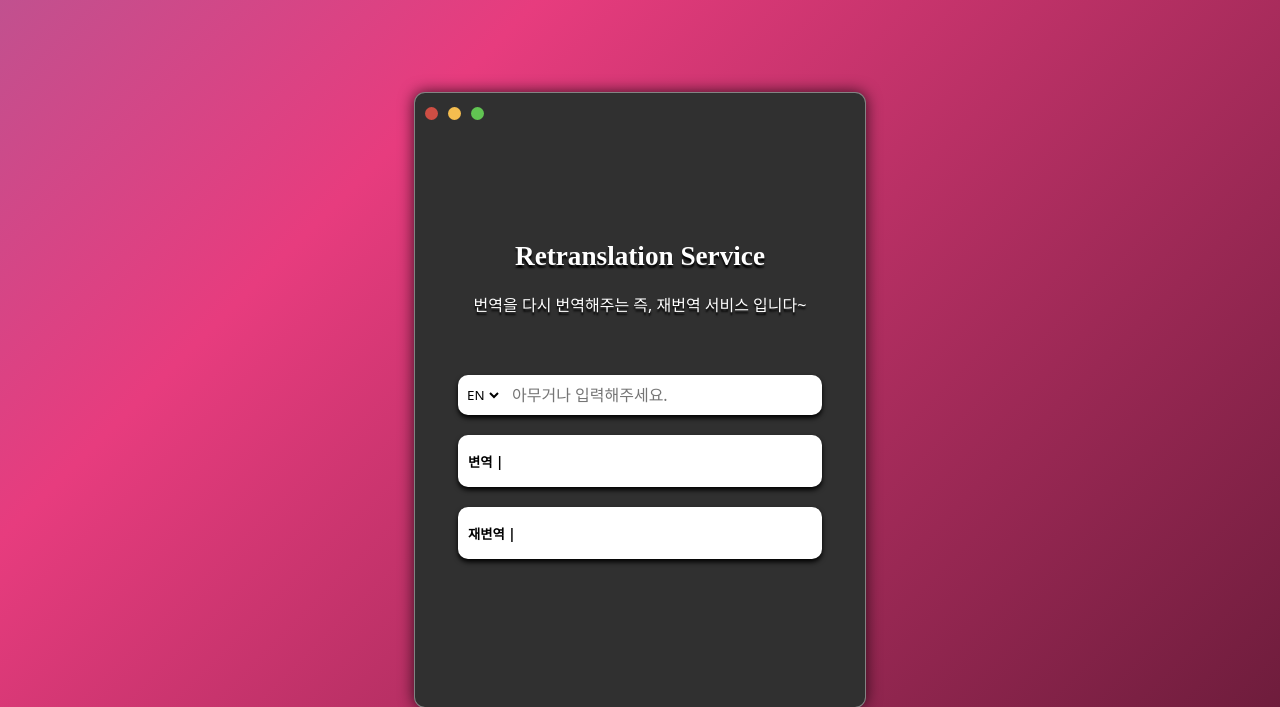
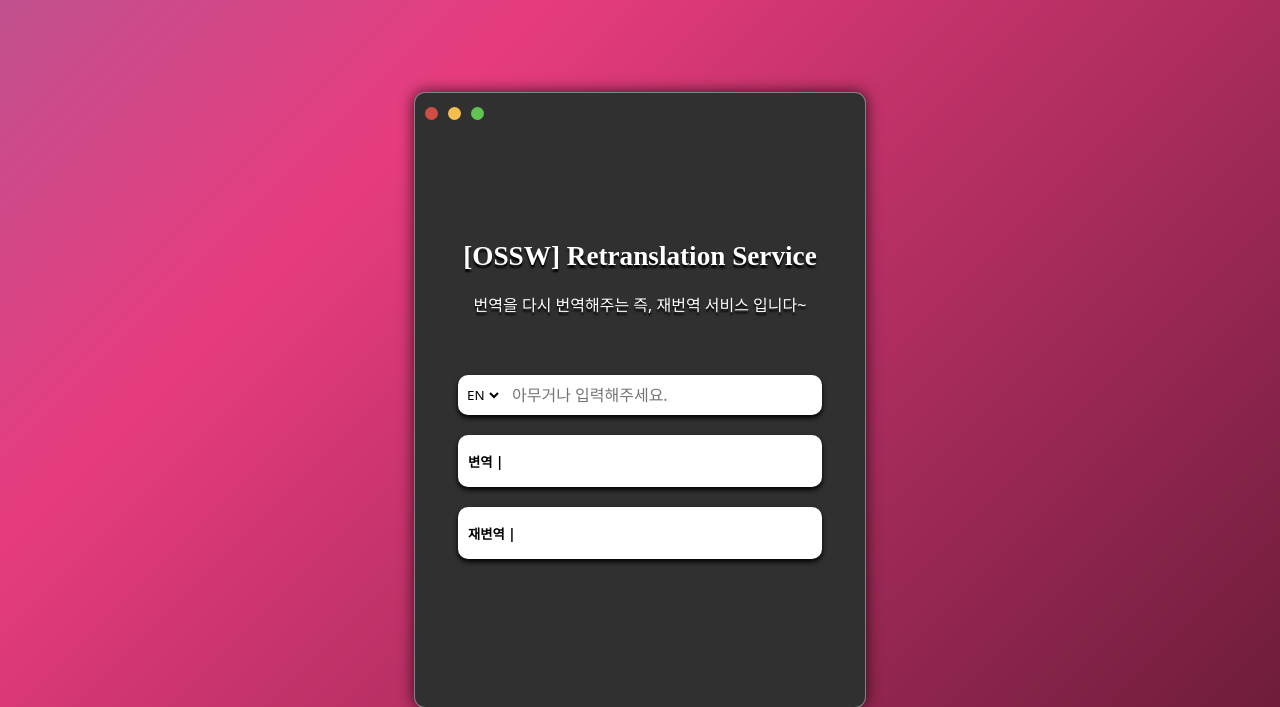
Before and after one commit to jeongwoo903/OSSW_Project, a Django app: page / in a window 1280 px wide. Shown: the top 707 px of the page. Run offline with Django 4.2, Linux system fonts and the light colour scheme; some web fonts are replaced.

Commit message:
Fetch: Title retouch

```diff
--- a/OSSW_Project_1/project_TS/app_TS/templates/index.html
+++ b/OSSW_Project_1/project_TS/app_TS/templates/index.html
@@ -17,7 +17,7 @@
                 <div class="circle"></div>
             </div>
             <div class="desc_box">
-                <h1 class="title">Retranslation Service</h1>
+                <h1 class="title">[OSSW] Retranslation Service</h1>
                 <p class="desc">번역을 다시 번역해주는 즉, 재번역 서비스 입니다~</p>
             </div>
             <div class="box input">
```
Also changed, not shown: 1 other file.
